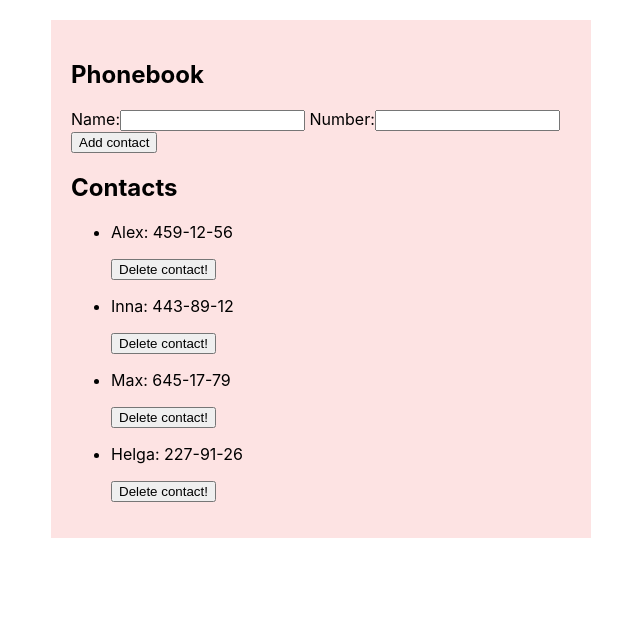
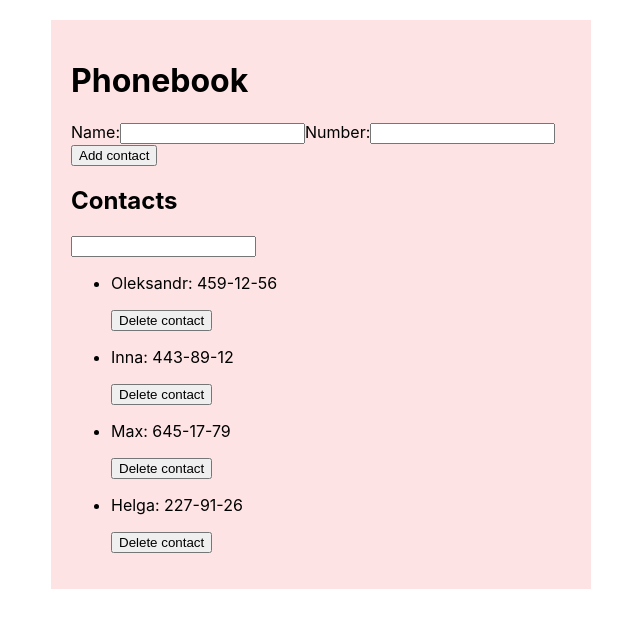
Before and after one commit to sasha-khomiak/goit-react-hw-02-phonebook, a React (Create React App) app: page / in a window 1280 px wide. Shown: the top 628 px of the page, without its empty margins (319-959 px from the left). Built offline with nearby package versions, Linux system fonts and the light colour scheme.

Commit message:
edit code to finish

```diff
--- a/src/components/App.jsx
+++ b/src/components/App.jsx
@@ -6,85 +6,77 @@ import { Container } from './App.styled';
 
 // імпорт компонентів
 import ContactList from './ContactList';
-// import Filter from './Filter';
-// import ContactForm from './ContactForm';
+import Filter from './Filter';
+import ContactForm from './ContactForm';
 
 // створення нашого компоненту-класу App
 export class App extends Component {
   //наші стейти
   state = {
     contacts: [
-      { id: 'id-1', name: 'Alex', number: '459-12-56' },
+      { id: 'id-1', name: 'Oleksandr', number: '459-12-56' },
       { id: 'id-2', name: 'Inna', number: '443-89-12' },
       { id: 'id-3', name: 'Max', number: '645-17-79' },
       { id: 'id-4', name: 'Helga', number: '227-91-26' },
     ],
+    filter: '',
     name: '',
+    number: '',
   };
 
-  // метод, який видаляє наш контакт із стейту в властивості contacts, що є масивом обʼєктів
+  // метод, який видаляє наш контакт із стейту
+  // в властивості contacts, що є масивом обʼєктів
+  // отримавши айді елемента
   deleteContact = index => {
-    // console.log('index', index);
     this.setState(prevState => {
-      // console.log('prevState', prevState.contacts);
       return {
         contacts: prevState.contacts.filter(element => element.id !== index),
       };
     });
   };
 
-  // метод, який додає новий контакт в стейт в властивість contacts, що є масивом обʼєктів
+  // метод, який додає новий контакт в стейт
+  //в властивість contacts, що є масивом обʼєктів
+  // отримавши обʼєкт нового контакту
+  addContact = newContact => {
+    this.setState(prevState => {
+      return {
+        contacts: [...prevState.contacts, newContact],
+      };
+    });
+  };
 
+  // ф-ія обробник зміни в інфуті фільтра
+  //перезаписує значення filter в state
+  handleChangeFilter = e => {
+    this.setState({ filter: e.currentTarget.value });
+  };
+
+  // функція яка готує масив контактів для рендеру
+  //  після відфільтровки за збігом значенням state.filter
+  layOutFilteredContact = () => {
+    return this.state.contacts.filter(item =>
+      item.name
+        .toLocaleLowerCase()
+        .includes(this.state.filter.toLocaleLowerCase().trim())
+    );
+  };
+
+  // рендер розмітки
   render() {
     return (
       <Container>
-        <h2>Phonebook</h2>
-        <div>
-          <form>
-            <label>
-              Name:
-              <input
-                type="text"
-                name="name"
-                pattern="^[a-zA-Zа-яА-Я]+(([' -][a-zA-Zа-яА-Я ])?[a-zA-Zа-яА-Я]*)*$"
-                title="Name may contain only letters, apostrophe, dash and spaces. For example Adrian, Jacob Mercer, Charles de Batz de Castelmore d'Artagnan"
-                required
-              />
-            </label>
-            <label>
-              {' '}
-              Number:
-              <input
-                type="tel"
-                name="number"
-                pattern="\+?\d{1,4}?[-.\s]?\(?\d{1,3}?\)?[-.\s]?\d{1,4}[-.\s]?\d{1,4}[-.\s]?\d{1,9}"
-                title="Phone number must be digits and can contain spaces, dashes, parentheses and can start with +"
-                required
-              />
-            </label>
-            <button type="submit">Add contact</button>
-          </form>
-        </div>
+        <h1>Phonebook</h1>
+        <ContactForm addContact={this.addContact} />
         <h2>Contacts</h2>
-
-        <ContactList state={this.state} deleteContact={this.deleteContact} />
-        {/* <ul>
-          {this.state.contacts.map(item => {
-            return (
-              <li key={item.id}>
-                <p>
-                  {item.name}: {item.number}
-                </p>
-                <button
-                  type="button"
-                  onClick={() => this.deleteContact(item.id)}
-                >
-                  Delete contact
-                </button>
-              </li>
-            );
-          })}
-        </ul> */}
+        <Filter
+          handleChangeFilter={this.handleChangeFilter}
+          value={this.state.filter}
+        />
+        <ContactList
+          contacts={this.layOutFilteredContact()}
+          deleteContact={this.deleteContact}
+        />
       </Container>
     );
   }
--- a/src/components/ContactForm/ContactForm.jsx
+++ b/src/components/ContactForm/ContactForm.jsx
@@ -0,0 +1,61 @@
+import React, { Component } from 'react';
+
+import { nanoid } from 'nanoid';
+
+export default class ContactForm extends Component {
+  state = {
+    name: '',
+    number: '',
+  };
+
+  handleChangeInput = e => {
+    // console.log(e.currentTarget.name);
+    // console.log(e.currentTarget.value);
+    this.setState({ [e.currentTarget.name]: e.currentTarget.value });
+  };
+
+  onSubmitForm = e => {
+    e.preventDefault();
+    const newContact = {
+      id: nanoid(5),
+      ...this.state,
+    };
+    // console.log(newContact);
+    this.props.addContact(newContact);
+    this.setState({ name: '', number: '' });
+  };
+
+  render() {
+    return (
+      <div>
+        <form onSubmit={this.onSubmitForm}>
+          <label>
+            Name:
+            <input
+              type="text"
+              name="name"
+              pattern="^[a-zA-Zа-яА-Я]+(([' -][a-zA-Zа-яА-Я ])?[a-zA-Zа-яА-Я]*)*$"
+              title="Name may contain only letters, apostrophe, dash and spaces. For example Adrian, Jacob Mercer, Charles de Batz de Castelmore d'Artagnan"
+              required
+              value={this.state.name}
+              onChange={this.handleChangeInput}
+            />
+          </label>
+          <label>
+            Number:
+            <input
+              type="tel"
+              name="number"
+              pattern="\+?\d{1,4}?[-.\s]?\(?\d{1,3}?\)?[-.\s]?\d{1,4}[-.\s]?\d{1,4}[-.\s]?\d{1,9}"
+              title="Phone number must be digits and can contain spaces, dashes, parentheses and can start with +"
+              required
+              value={this.state.number}
+              onChange={this.handleChangeInput}
+            />
+          </label>
+          <button type="submit">Add contact</button>
+        </form>
+      </div>
+    );
+  }
+}
--- a/src/components/ContactList/ContactList.jsx
+++ b/src/components/ContactList/ContactList.jsx
@@ -1,7 +1,4 @@
-const ContactList = props => {
-  console.log(props);
-  const { contacts } = props.state;
-  console.log(contacts);
+const ContactList = ({ contacts, deleteContact }) => {
   return (
     <ul>
       {contacts.map(item => {
@@ -10,8 +7,8 @@ const ContactList = props => {
             <p>
               {item.name}: {item.number}
             </p>
-            <button type="button" onClick={() => props.deleteContact(item.id)}>
-              Delete contact!
+            <button type="button" onClick={() => deleteContact(item.id)}>
+              Delete contact
             </button>
           </li>
         );
--- a/src/components/Filter/Filter.jsx
+++ b/src/components/Filter/Filter.jsx
@@ -0,0 +1,9 @@
+const Filter = ({ handleChangeFilter, value }) => {
+  return (
+    <>
+      <input onChange={handleChangeFilter} value={value} />
+    </>
+  );
+};
+
+export default Filter;
```
